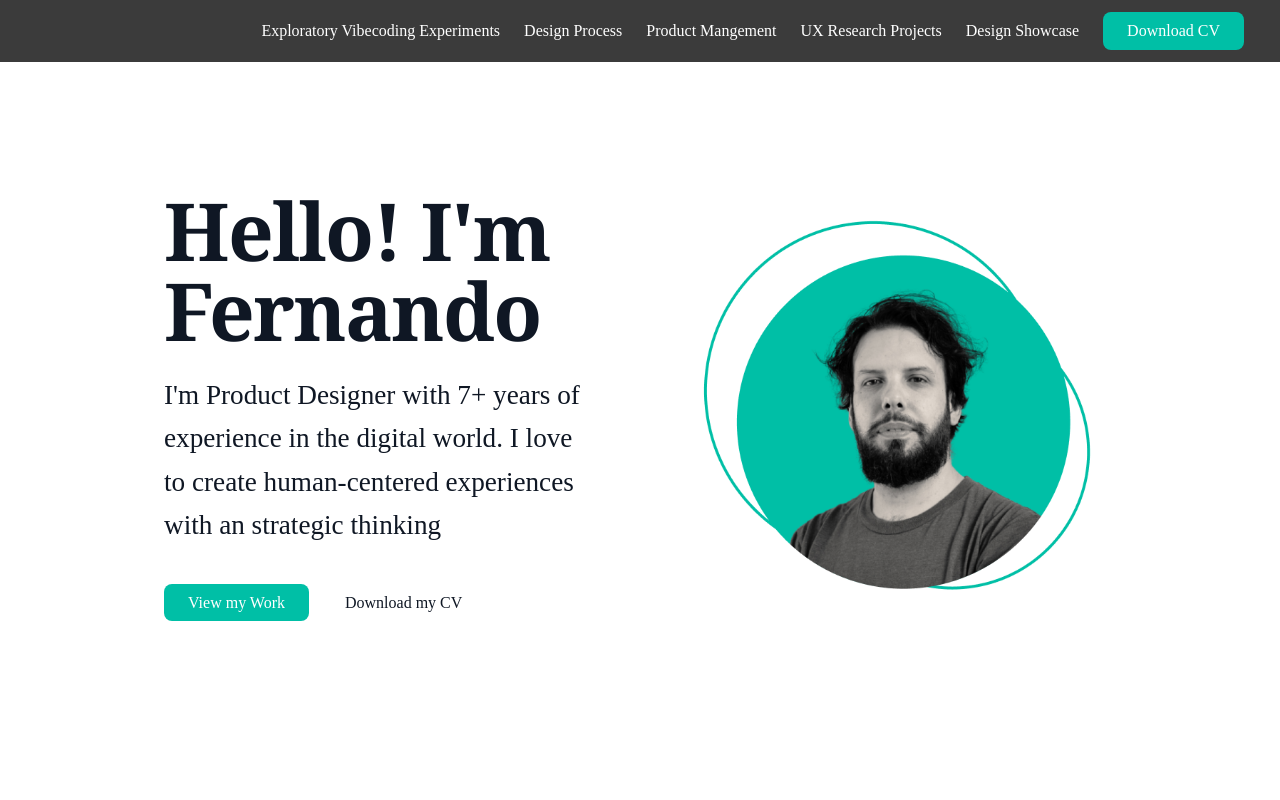
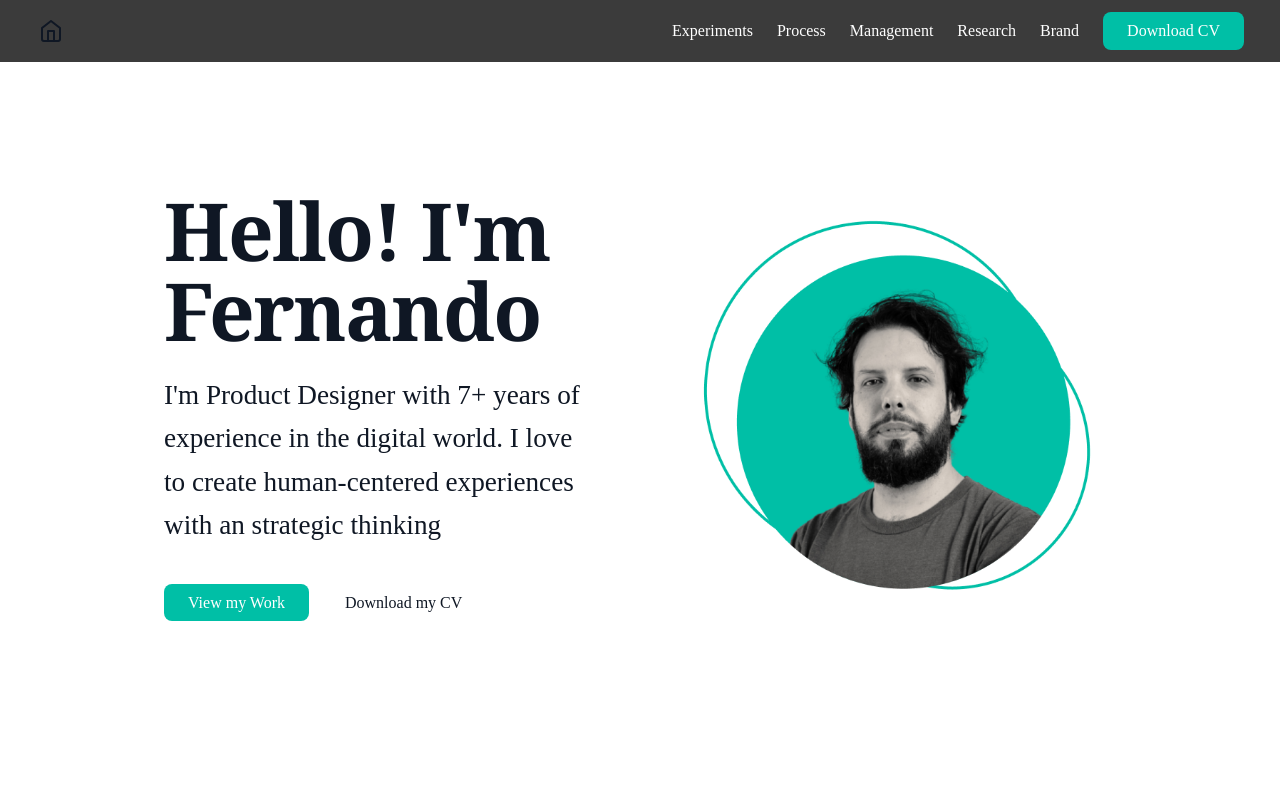
Before and after one commit to ferzap20/Portfolio, a React (Vite) app: page / in a window 1280 px wide. Shown: the top 800 px of the page. Built offline with nearby package versions, Linux system fonts and the light colour scheme; a web font is replaced by a local one.

Commit message:
Updated App.tsx

```diff
--- a/src/App.tsx
+++ b/src/App.tsx
@@ -18,7 +18,7 @@ function App() {
   return (
     <Router>
       <div style={{ minHeight: '100vh', display: 'flex', flexDirection: 'column' }}>
-      {content && <Header name={content.site.name} />}
+      <Header />
 
         <main style={{ flex: 1 }}>
           <Routes>
--- a/src/components/Header.tsx
+++ b/src/components/Header.tsx
@@ -1,20 +1,16 @@
 import { Link } from 'react-router-dom';
 import { useState } from 'react';
-import { Menu, X } from 'lucide-react';
+import { Menu, X, Home } from 'lucide-react';
 
-interface HeaderProps {
-  title: string;
-}
-
-export default function Header({ title }: HeaderProps) {
+export default function Header() {
   const [menuOpen, setMenuOpen] = useState(false);
 
   const navLinks = [
-    { href: '/ia-tests', label: 'Exploratory Vibecoding Experiments' },
-    { href: '/process', label: 'Design Process' },
-    { href: '/management', label: 'Product Mangement' },
-    { href: '/research', label: 'UX Research Projects' },
-    { href: '/brand', label: 'Design Showcase' }
+    { href: '/ia-tests', label: 'Experiments' },
+    { href: '/process', label: 'Process' },
+    { href: '/management', label: 'Management' },
+    { href: '/research', label: 'Research' },
+    { href: '/brand', label: 'Brand' }
   ];
 
   return (
@@ -37,13 +33,18 @@ export default function Header({ title }: HeaderProps) {
             <Link
               to="/"
               style={{
-                fontSize: 'var(--font-size-lg)',
-                fontWeight: 600,
                 color: 'var(--color-text)',
-                textDecoration: 'none'
+                textDecoration: 'none',
+                padding: 'var(--space-xs)',
+                transition: 'color var(--transition-fast)',
+                display: 'flex',
+                alignItems: 'center'
               }}
+              onMouseEnter={(e) => e.currentTarget.style.color = 'var(--color-accent)'}
+              onMouseLeave={(e) => e.currentTarget.style.color = 'var(--color-text)'}
+              aria-label="Home"
             >
-              {title}
+              <Home size={24} />
             </Link>
 
             <nav style={{
```
